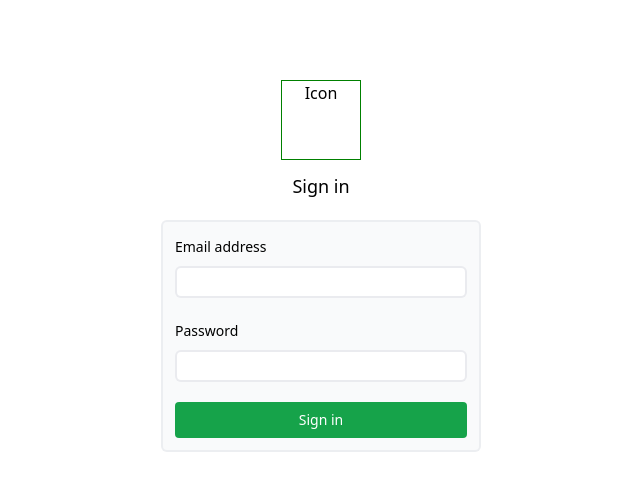
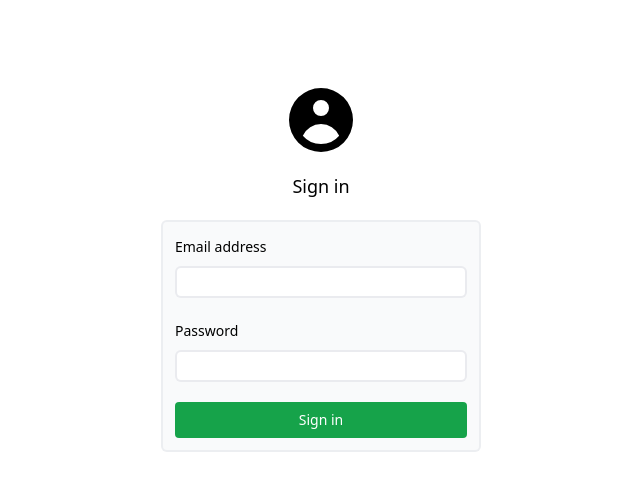
Before and after one commit to BambanzaJuniorThe2nd/user-management-system-new, a Vue app in the folder client/: page /auth/login in a window 1280 px wide. Shown: the top 490 px of the page, without its empty margins (319-959 px from the left). Built offline with nearby package versions, Linux system fonts and the light colour scheme; no server answers.

Commit message:
Add user icon on login page

```diff
--- a/client/src/pages/auth/login.vue
+++ b/client/src/pages/auth/login.vue
@@ -1,6 +1,10 @@
 <template>
   <div class="w-80 m-auto text-center mt-20">
-    <div class="w-20 h-20 mx-auto mb-3" style="border: 1px solid green">Icon</div>
+    <div class="w-20 h-20 mx-auto mb-3">
+      <svg xmlns="http://www.w3.org/2000/svg" class="h-full w-full" viewBox="0 0 20 20" fill="currentColor">
+        <path fill-rule="evenodd" d="M18 10a8 8 0 11-16 0 8 8 0 0116 0zm-6-3a2 2 0 11-4 0 2 2 0 014 0zm-2 4a5 5 0 00-4.546 2.916A5.986 5.986 0 0010 16a5.986 5.986 0 004.546-2.084A5 5 0 0010 11z" clip-rule="evenodd" />
+      </svg>
+    </div>
     <span class="text-lg text-light">Sign in</span>
     <form @submit.prevent="login" class="mt-5 p-3 rounded-md bg-gray-50 border-2 border-opacity-60 border-solid border-gray-200">
       <div>
--- a/client/src/pages/main/main-page.vue
+++ b/client/src/pages/main/main-page.vue
@@ -1,5 +1,8 @@
 <template>
   <section>
+    <navbar class="w-full" style="border: 1px solid #000">This is the navbar</navbar>
+  </section>
+  <!-- <section>
     <header class="bg-white space-y-4 p-4 sm:px-8 sm:py-6 lg:p-4 xl:px-8 xl:py-6">
       <div class="flex items-center justify-between">
         <h2 class="font-semibold text-slate-900">Users</h2>
@@ -27,5 +30,5 @@
         </a>
       </li>
     </ul>
-  </section>
+  </section> -->
 </template>
```
